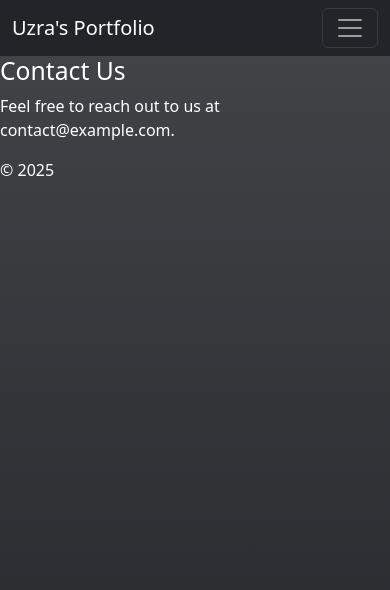
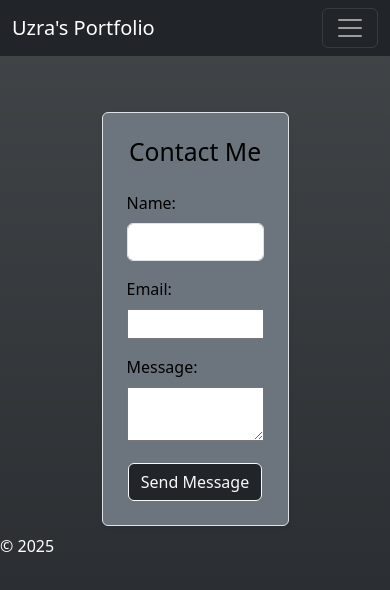
Before and after one commit to Uzrakhan/Portfolio, a React (Vite) app: page /contact in a window 390 px wide. Shown: the top 590 px of the page. Built offline with nearby package versions, Linux system fonts and the light colour scheme.

Commit message:
Added mobile device burger menu

```diff
--- a/package.json
+++ b/package.json
@@ -10,6 +10,7 @@
     "preview": "vite preview"
   },
   "dependencies": {
+    "@popperjs/core": "^2.11.8",
     "bootstrap": "^5.3.3",
     "react": "^18.3.1",
     "react-dom": "^18.3.1",
--- a/src/App.jsx
+++ b/src/App.jsx
@@ -8,6 +8,8 @@ import Projects from './pages/Projects';
 import './index.css';
 import './App.css';
 import 'bootstrap/dist/css/bootstrap.min.css';
+import 'bootstrap/dist/js/bootstrap.bundle.min';
+
 
 function PortfolioApp() {
     return(
--- a/src/components/ProjectDetail.jsx
+++ /dev/null
@@ -1,20 +0,0 @@
-import { useParams } from "react-router-dom";
-
-const ProjectDetail = () => {
-    const { id } = useParams();
-    const project = projectList.find((proj) => proj.id === id);
-
-    if(!project) {
-        return <p>No projects found.</p>
-    }
-
-    return(
-        <div className="container">
-            <h2>{project.title}</h2>
-            <p>{project.description}</p>
-            <img src={project.image} alt={project.title}/>
-        </div>
-    )
-};
-
-export default ProjectDetail;
--- a/src/main.jsx
+++ b/src/main.jsx
@@ -2,6 +2,8 @@ import React from 'react';
 import { createRoot } from 'react-dom/client'
 import './index.css'
 import PortfolioApp from './App.jsx'
+import 'bootstrap/dist/css/bootstrap.min.css';
+import 'bootstrap/dist/js/bootstrap.bundle.min';
 
 createRoot(document.getElementById('root')).render(
     <PortfolioApp />
--- a/src/pages/Contact.jsx
+++ b/src/pages/Contact.jsx
@@ -1,10 +1,102 @@
-import React from 'react';
+import React, { useState } from 'react';
 
 const Contact = () => {
+    const [formData, setFormData] = useState({
+        name: '',
+        email: '',
+        message: ''
+    });
+    const [errors,setErrors] = useState({});
+    const [isSubmitting, setIsSubmitting] = useState(false);
+    const [submitStatus, setSubmitStatus] = useState('');
+
+    const handleChange =  (e) => {
+        setFormData({...formData, [e.target.name]: e.target.value});
+        setErrors({...errors, [e.target.name]: ""});
+    };
+
+    const validateForm = () => {
+        const newErrors = {};
+        if(!formData.name.trim()) newErrors.name = 'Name is required.';
+        if(!formData.email || !formData.email.match(/^\S+@\S+\.\S+$/)) newErrors.email = 'Invalid email.';
+        if(!formData.message.trim()) newErrors.message = 'Message is required.';
+
+        setErrors(newErrors);
+        return Object.keys(newErrors).length === 0;
+    };
+
+    const handleSubmit = async (e) => {
+        e.preventDefault();
+        if(!validateForm()) return;
+
+        setIsSubmitting(true);
+        try{
+            await fetch('https://formspree.io/f/mrbekwzj', {
+                method: 'POST',
+                headers: {'Content-Type': 'application/json'},
+                body: JSON.stringify(formData)
+            });
+            setSubmitStatus('success');
+            setFormData({name: '', email: '', message: ''})
+        } catch(error) {
+            setSubmitStatus('error');
+        } finally {
+            setIsSubmitting(false);
+        }
+        console.log(`Form data: Name: ${formData.name}, Email; ${formData.email}, Message: ${formData.message}`)
+    };
+
     return(
-        <div>
-            <h2>Contact Us</h2>
-            <p>Feel free to reach out to us at contact@example.com.</p>
+        <div className='container d-flex p-2 justify-content-center align-items-center mt-5'>
+            <form className='w-50 p-4 border rounded bg-secondary shadow-sm text-black' onSubmit={handleSubmit}>
+                <h2 className='text-center mb-4'>Contact Me</h2>
+                <div className='mb-3'>
+                    <label htmlFor='name' className='form-label'>Name:</label>
+                    <input type='text'
+                     name='name'
+                     onChange={handleChange}
+                     value={formData.name}
+                     className='w-100 form-control '/>
+                     {errors.name &&  <span className='error-message'>{errors.name}</span>}
+                </div>
+
+                <div className='mb-3'>
+                    <label htmlFor='email' className='form-label'>Email:</label>
+                    <input
+                     type='email'
+                     name='email'
+                     onChange={handleChange}
+                     value={formData.email}
+                     className='w-100'/>
+                     {errors.email && <span className='error-message'>{errors.email}</span>}
+                </div>
+
+                <div className='mb-3'>
+                    <label htmlFor='message' className='form-label'>Message:</label>
+                    <textarea
+                     type='text'
+                     name='message'
+                     onChange={handleChange}
+                     value={formData.message}
+                     className='w-100'/>
+                     {errors.message && <span className='error-message'>{errors.message}</span>}
+                </div>
+
+                {submitStatus === 'success' && (
+                    <div className='success-message'>Message sent successfully.</div>
+                )}
+
+                {submitStatus === 'error' && (
+                    <div className='error-message'>Failed to send message.</div>
+                )}
+                <div className='d-flex justify-content-center'>
+                    <button
+                     type='submit'
+                     className='btn btn-dark btn-outline-light'>
+                     {isSubmitting ? 'Sending...' : 'Send Message'}
+                    </button>
+                </div>
+            </form>
         </div>
     )
 };
--- a/src/pages/Projects.jsx
+++ b/src/pages/Projects.jsx
@@ -1,5 +1,4 @@
 import React from 'react';
-import ProjectDetail from '../components/ProjectDetail';
 
 const Projects = () => {
     const projectList = [
```
Also changed, not shown: 1 other file (tests, documents, lock files or other folders).
